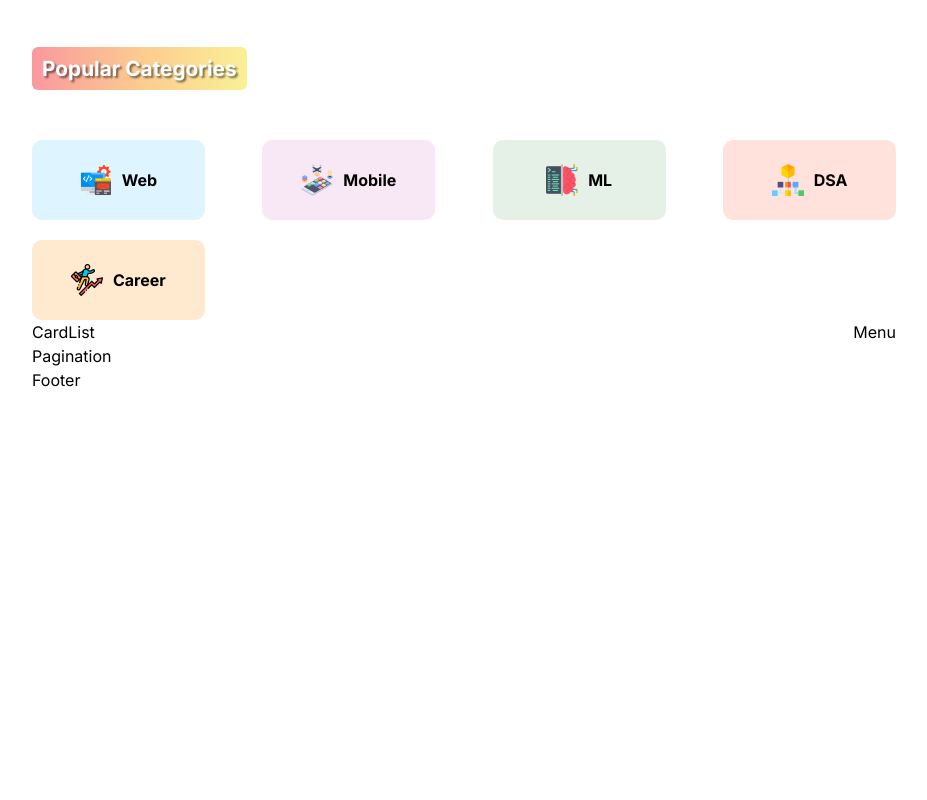
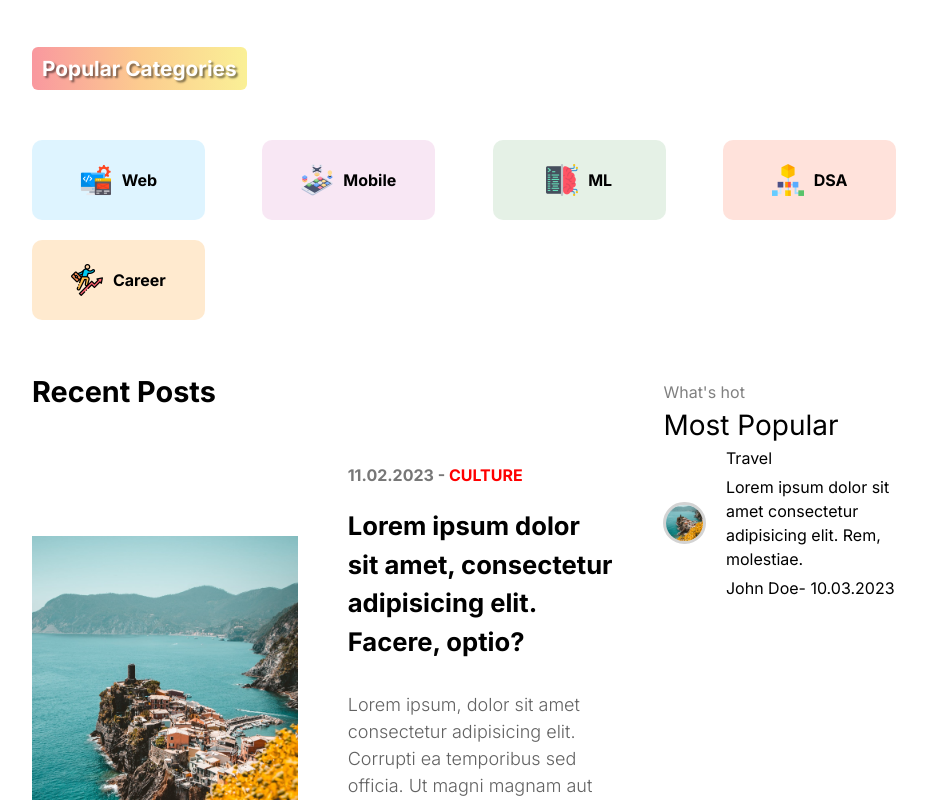
Before and after one commit to kanugurajesh/DevShare, a Next.js app: page / in a window 1280 px wide. Shown: the part 1017-1817 px from the top of the page, without its empty margins (176-1103 px from the left). Before the commit the page ends 1409 px from the top, so only its background shows below. Built offline with nearby package versions, Linux system fonts and the light colour scheme.

Commit message:
Adding posts

```diff
--- a/components/Menu/Menu.tsx
+++ b/components/Menu/Menu.tsx
@@ -1,9 +1,33 @@
 import React from 'react'
 import styles from './menu.module.css'
+import Link from 'next/link'
+import Image from 'next/image'
 
 const Menu = () => {
   return (
-    <div>Menu</div>
+    <div className={styles.container}>
+      <h2 className={styles.subtitle}>What's hot</h2>
+      <h1 className={styles.title}>Most Popular</h1>
+      <div className={styles.items}>
+        <Link href="/" className={styles.item}>
+          <div className={styles.imageContainer}>
+            <Image src="/p1.jpeg" alt="1" fill className={styles.image} />
+          </div>
+          <div className={styles.textContainer}>
+            <span className={`${styles.category} ${styles.travel}`}>
+              Travel
+            </span>
+            <h3>Lorem ipsum dolor sit amet consectetur adipisicing elit. Rem, molestiae.</h3>
+            <div className={styles.detail}>
+              <span className={styles.username}>
+                John Doe
+              </span>
+              <span className={styles.date}>- 10.03.2023</span>
+            </div>
+          </div>
+        </Link>
+      </div>
+    </div>
   )
 }
 
--- a/components/Menu/menu.module.css
+++ b/components/Menu/menu.module.css
@@ -1,3 +1,43 @@
 .container {
     flex: 2;
+    margin-top: 60px;
 }
+
+.subtitle {
+    color: gray;
+    font-size: 16px;
+    font-weight: 400;
+}
+
+.title {
+    font-size: 28px;
+}
+
+.items {
+
+}
+
+.item {
+    display: flex;
+    align-items: center;
+    gap: 20px;
+}
+
+.imageContainer {
+    flex: 1;
+    position: relative;
+    aspect-ratio: 1/1;
+}
+
+.image {
+    border-radius: 50%;
+    border: 3px solid lightgray;
+    object-fit: cover;
+}
+
+.textContainer {
+    flex: 4;
+    display: flex;
+    flex-direction: column;
+    gap: 5px;
+}
--- /dev/null
+++ b/components/card/Card.tsx
@@ -0,0 +1,27 @@
+import React from 'react'
+import styles from './card.module.css'
+import Image from 'next/image'
+import Link from 'next/link'
+
+const Card = () => {
+  return (
+    <div className={styles.container}>
+      <div className={styles.imageContainer}>
+        <Image src="/p1.jpeg" alt='' fill className={styles.image}/>
+      </div>
+      <div className={styles.textContainer}>
+        <div className={styles.detail}>
+          <span className={styles.date}>11.02.2023 - </span>
+          <span className={styles.category}>CULTURE</span>
+        </div>
+        <Link href='/'>
+          <h1 className={styles.h1}>Lorem ipsum dolor sit amet, consectetur adipisicing elit. Facere, optio?</h1>
+        </Link>
+        <p className={styles.desc}>Lorem ipsum, dolor sit amet consectetur adipisicing elit. Corrupti ea temporibus sed officia. Ut magni magnam aut amet nemo alias aperiam molestiae commodi cum enim unde exercitationem minus pariatur eos repudiandae illo quis vero placeat mollitia, velit fuga ex consectetur.</p>
+        <Link href='/' className={styles.link}>Read More</Link>
+      </div>
+    </div>
+  )
+}
+
+export default Card
--- /dev/null
+++ b/components/card/card.module.css
@@ -0,0 +1,53 @@
+.container {
+    margin-bottom: 50px;
+    display: flex;
+    gap: 50px;
+    align-items: center;
+}
+
+.imageContainer {
+    flex: 1;
+    height: 400px;
+    position: relative;
+}
+
+.textContainer {
+    flex: 1;
+    display: flex;
+    flex-direction: column;
+    gap: 20px;
+}
+
+.image {
+    object-fit: cover;
+}
+
+.h1 {
+    font-size: 1.6rem;
+    font-weight: bold;
+    margin-bottom: 10px;
+}
+
+.detail {
+    font-weight: bold;
+}
+
+.date {
+    color: #777;
+}
+
+.category {
+    color: red;
+}
+
+.desc {
+    font-size: 18px;
+    font-weight: 300;
+    color: var(--softTextColor);
+}
+
+.link {
+    font-size: 18px;
+    font-weight: bold;
+    text-shadow: 1px 1px 0px red, 2px 2px 0px orange;
+}
--- a/components/cardList/CardList.tsx
+++ b/components/cardList/CardList.tsx
@@ -1,10 +1,19 @@
 import React from 'react'
 import styles from './cardList.module.css'
 import Pagination from '../pagination/Pagination'
+import Image from 'next/image'
+import Card from '../card/Card'
 
 const CardList = () => {
   return (
-    <div className={styles.container}>CardList
+    <div className={styles.container}>
+      <h1 className={styles.title}>Recent Posts</h1>
+      <div className={styles.posts}>
+        <Card />
+        <Card />
+        <Card />
+        <Card />
+      </div>
       <Pagination />
     </div>
   )
--- a/components/cardList/cardList.module.css
+++ b/components/cardList/cardList.module.css
@@ -1,3 +1,9 @@
 .container {
     flex: 5;
 }
+
+.title {
+    font-size: 1.8rem;
+    font-weight: bolder;
+    margin: 50px 0;
+}
--- a/components/categoryList/categoryList.module.css
+++ b/components/categoryList/categoryList.module.css
@@ -1,5 +1,4 @@
 .container {
-
 }
 
 .title {
```
